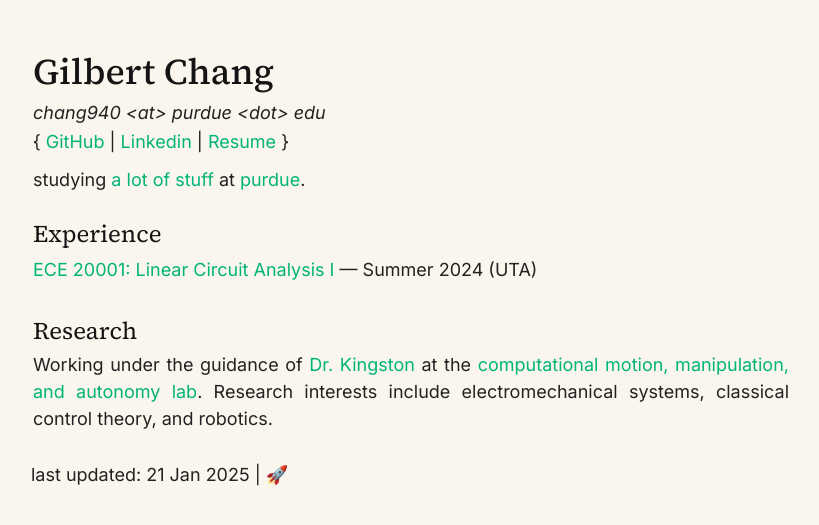
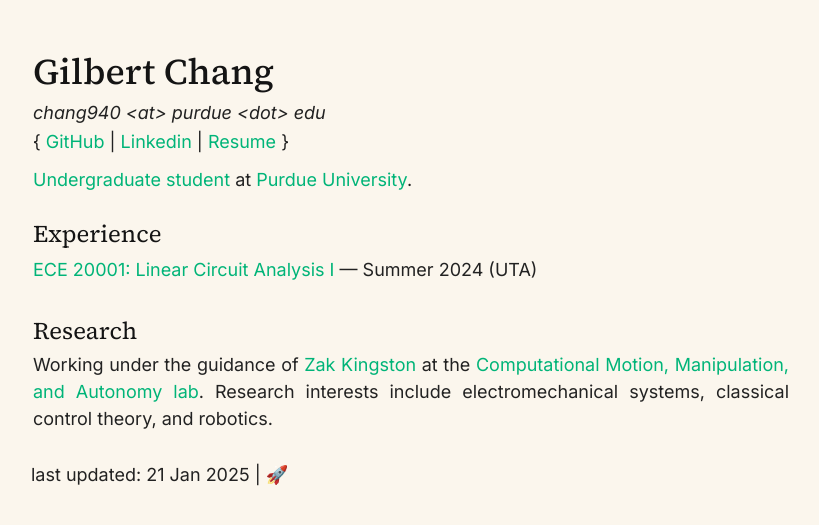
Before and after one commit to vindou/vindou, a Jekyll site: the page built from index.html, in a window 1280 px wide. Shown: the top 525 px of the page, without its empty margins (229-1048 px from the left). Built offline with Jekyll 4.4.1, drawn with Linux system fonts in a browser that asks for light colours.

Commit message:
Update index.html

```diff
--- a/index.html
+++ b/index.html
@@ -18,7 +18,7 @@
 </div>
 <div class="text-container">
   <p>
-    studying <a href="https://gilcha.com/education/">a lot of stuff</a> at <a href="https://www.purdue.edu/">purdue</a>.
+    <a href="https://gilcha.com/education/">Undergraduate student</a> at <a href="https://www.purdue.edu/">Purdue University</a>.
   </p>
 </div>
 <div class="section">
@@ -40,8 +40,8 @@
   <div class="subsection">
     <div class="text-container">
       <p>
-        Working under the guidance of <a href="https://zkingston.com/">Dr. Kingston</a>
-        at the <a href="https://commalab.org/">computational motion, manipulation, and autonomy lab</a>.
+        Working under the guidance of <a href="https://zkingston.com/">Zak Kingston</a>
+        at the <a href="https://commalab.org/">Computational Motion, Manipulation, and Autonomy lab</a>.
         Research interests include electromechanical systems, classical control theory, and robotics.
       </p>
     </div>
```
